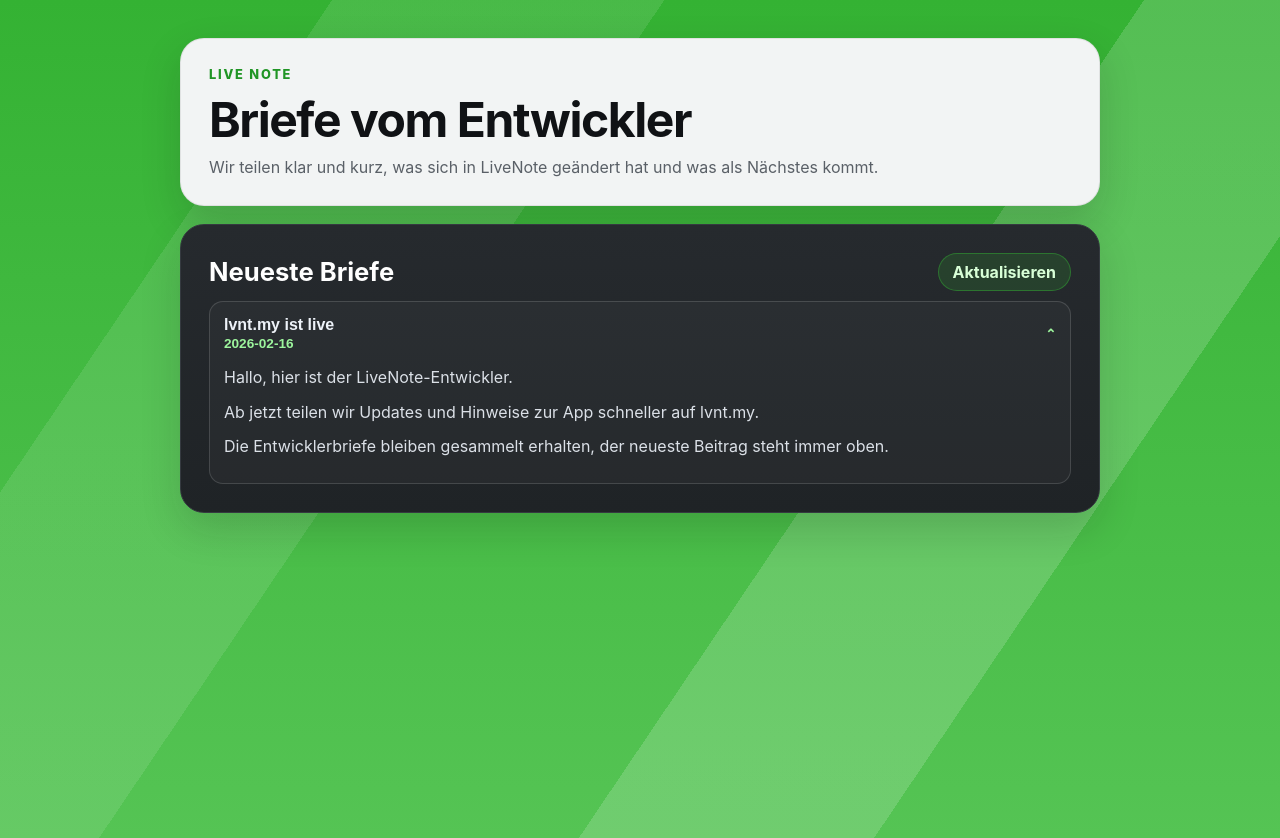
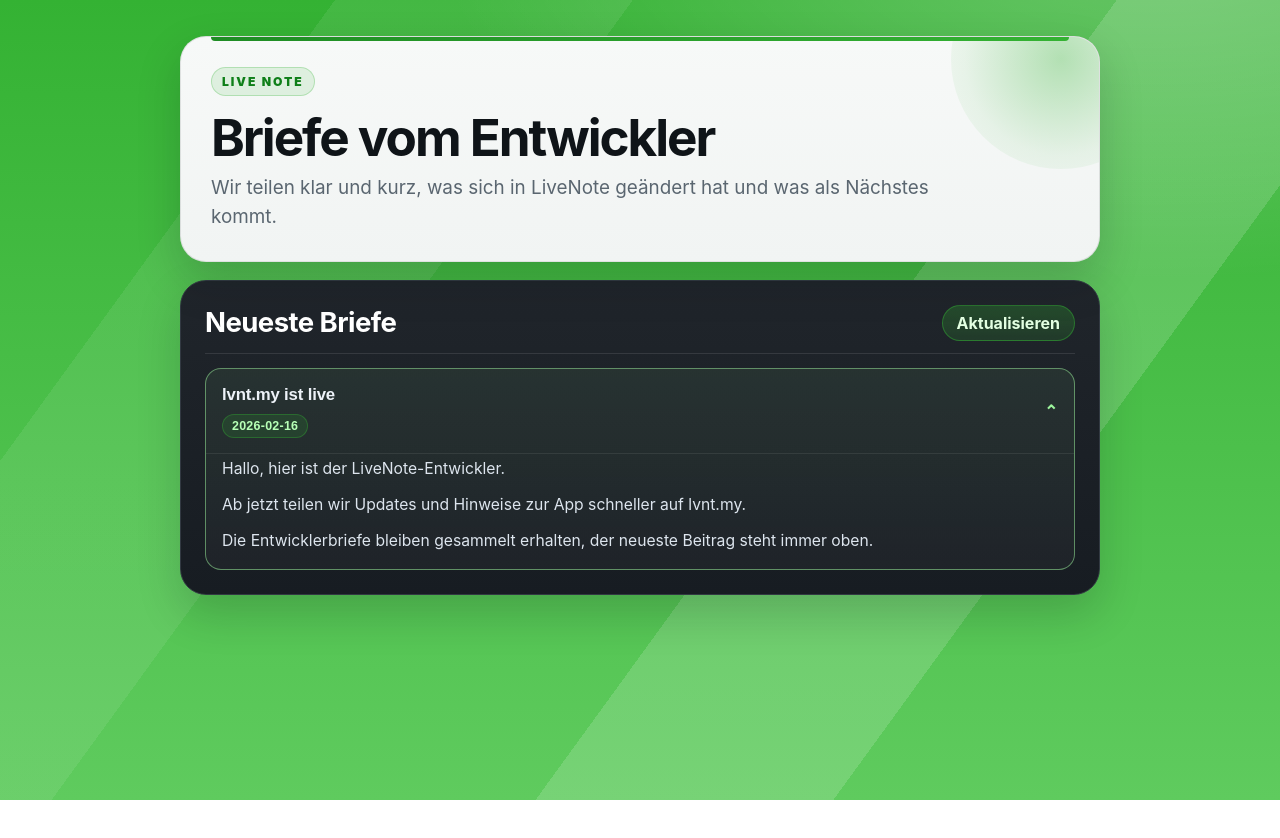
Before and after one commit to dev-mjkoo/livenote_server, a website: page public/letter/de/index.html in a window 1280 px wide. After the commit the page ends 800 px from the top, so only its background shows below. Drawn offline with Linux system fonts and the light colour scheme.

Commit message:
Polish letter page UI layout and visual hierarchy

```diff
--- a/docs/styles.css
+++ b/docs/styles.css
@@ -1,12 +1,14 @@
 :root {
   --brand: #34b233;
-  --brand-2: #55c454;
-  --brand-deep: #209525;
-  --panel: #f2f4f4;
-  --ink: #101215;
-  --ink-soft: #5a6067;
-  --widget: #212326;
-  --widget-border: #353a40;
+  --brand-2: #5fcb5e;
+  --brand-deep: #1f8c24;
+  --panel: #f3f5f5;
+  --ink: #0f1418;
+  --ink-soft: #5a6670;
+  --widget: #20252b;
+  --widget-2: #171c22;
+  --widget-border: #323942;
+  --line-soft: rgba(15, 20, 24, 0.1);
   --white: #ffffff;
 }
 
@@ -14,83 +16,163 @@
   box-sizing: border-box;
 }
 
+html,
+body {
+  min-height: 100%;
+}
+
 body {
   margin: 0;
   font-family: "Pretendard", "SF Pro Display", "Segoe UI", "Apple SD Gothic Neo", sans-serif;
   color: var(--ink);
   background:
-    linear-gradient(124deg, transparent 0 62%, rgba(255, 255, 255, 0.16) 62% 78%, transparent 78%),
-    linear-gradient(124deg, transparent 0 18%, rgba(255, 255, 255, 0.1) 18% 36%, transparent 36%),
+    radial-gradient(1200px 600px at 90% -10%, rgba(255, 255, 255, 0.28), transparent 60%),
+    linear-gradient(126deg, transparent 0 60%, rgba(255, 255, 255, 0.15) 60% 76%, transparent 76%),
+    linear-gradient(126deg, transparent 0 18%, rgba(255, 255, 255, 0.08) 18% 34%, transparent 34%),
     linear-gradient(180deg, var(--brand), var(--brand-2));
-  min-height: 100vh;
 }
 
 .page {
   width: min(920px, 92vw);
-  margin: 38px auto;
+  margin: 36px auto 60px;
   display: grid;
   gap: 18px;
 }
 
 .hero,
 .card {
-  background: var(--panel);
-  border: 1px solid rgba(16, 18, 21, 0.08);
-  border-radius: 24px;
-  padding: 28px;
-  box-shadow: 0 16px 40px rgba(16, 18, 21, 0.16);
+  border-radius: 26px;
+  border: 1px solid var(--line-soft);
+  box-shadow: 0 18px 44px rgba(11, 16, 20, 0.18);
+}
+
+.hero {
+  position: relative;
+  overflow: hidden;
+  background: linear-gradient(180deg, #f7f9f8 0%, #f1f4f3 100%);
+  padding: 30px;
+}
+
+.hero::before {
+  content: "";
+  position: absolute;
+  top: -88px;
+  right: -72px;
+  width: 220px;
+  height: 220px;
+  border-radius: 999px;
+  background: radial-gradient(circle, rgba(52, 178, 51, 0.35) 0%, rgba(52, 178, 51, 0.08) 62%, transparent 100%);
+  pointer-events: none;
+}
+
+.hero::after {
+  content: "";
+  position: absolute;
+  left: 30px;
+  right: 30px;
+  top: 0;
+  height: 4px;
+  border-radius: 0 0 999px 999px;
+  background: linear-gradient(90deg, var(--brand-deep), var(--brand));
 }
 
 .eyebrow {
-  margin: 0 0 12px;
-  color: var(--brand-deep);
-  font-size: 0.8rem;
-  font-weight: 800;
-  letter-spacing: 0.14em;
+  display: inline-block;
+  margin: 0 0 14px;
+  color: #0f7f19;
+  font-size: 0.76rem;
+  font-weight: 900;
+  letter-spacing: 0.16em;
   text-transform: uppercase;
+  background: rgba(52, 178, 51, 0.12);
+  border: 1px solid rgba(52, 178, 51, 0.26);
+  border-radius: 999px;
+  padding: 6px 10px;
 }
 
 h1 {
   margin: 0 0 10px;
-  font-size: clamp(1.9rem, 4vw, 3rem);
-  line-height: 1.1;
-  letter-spacing: -0.03em;
-}
-
-h2 {
-  margin: 0;
-  font-size: clamp(1.2rem, 2.4vw, 1.6rem);
-  color: var(--white);
+  font-size: clamp(2rem, 4.3vw, 3.2rem);
+  line-height: 1.06;
+  letter-spacing: -0.04em;
 }
 
 .lead {
+  margin: 0;
+  max-width: 62ch;
   color: var(--ink-soft);
-  margin: 0;
+  font-size: clamp(1rem, 1.9vw, 1.18rem);
+  line-height: 1.5;
 }
 
 .updates-card {
-  background: linear-gradient(180deg, #262a2e 0%, #1f2326 100%);
+  background: linear-gradient(180deg, var(--widget) 0%, var(--widget-2) 100%);
   border-color: var(--widget-border);
+  padding: 24px;
 }
 
 .section-head {
   display: flex;
   align-items: center;
   justify-content: space-between;
-  gap: 12px;
-  margin-bottom: 10px;
+  gap: 14px;
+  margin-bottom: 14px;
+  padding-bottom: 12px;
+  border-bottom: 1px solid rgba(255, 255, 255, 0.1);
+}
+
+h2 {
+  margin: 0;
+  color: var(--white);
+  font-size: clamp(1.28rem, 2.3vw, 1.72rem);
+  line-height: 1.2;
+  letter-spacing: -0.02em;
+}
+
+.ghost {
+  border: 1px solid rgba(52, 178, 51, 0.46);
+  background: linear-gradient(180deg, rgba(52, 178, 51, 0.28), rgba(52, 178, 51, 0.16));
+  color: #e3ffe2;
+  border-radius: 999px;
+  padding: 9px 14px;
+  font: inherit;
+  font-weight: 700;
+  line-height: 1;
+  cursor: pointer;
+  transition: transform 0.15s ease, background-color 0.15s ease, border-color 0.15s ease;
+}
+
+.ghost:hover {
+  background: linear-gradient(180deg, rgba(52, 178, 51, 0.38), rgba(52, 178, 51, 0.24));
+  border-color: rgba(111, 224, 110, 0.8);
+  transform: translateY(-1px);
+}
+
+.ghost:active {
+  transform: translateY(0);
 }
 
 .letters {
   display: grid;
-  gap: 10px;
+  gap: 12px;
 }
 
 .letter-item {
   border: 1px solid rgba(255, 255, 255, 0.14);
-  border-radius: 14px;
-  background: rgba(255, 255, 255, 0.03);
+  border-radius: 16px;
+  background: linear-gradient(180deg, rgba(255, 255, 255, 0.04), rgba(255, 255, 255, 0.02));
   overflow: hidden;
+  transition: border-color 0.2s ease, background-color 0.2s ease, transform 0.2s ease;
+}
+
+.letter-item:hover {
+  border-color: rgba(157, 245, 157, 0.48);
+  transform: translateY(-1px);
+}
+
+.letter-item[data-open="true"] {
+  border-color: rgba(157, 245, 157, 0.5);
+  background: linear-gradient(180deg, rgba(157, 245, 157, 0.08), rgba(255, 255, 255, 0.03));
 }
 
 .letter-trigger {
@@ -101,27 +183,37 @@
   display: flex;
   align-items: center;
   justify-content: space-between;
-  gap: 12px;
-  padding: 14px;
+  gap: 14px;
+  padding: 15px 16px;
   text-align: left;
   cursor: pointer;
 }
 
 .letter-title {
-  font-size: 1rem;
-  font-weight: 700;
+  font-size: 1.05rem;
+  font-weight: 750;
+  line-height: 1.35;
+  letter-spacing: -0.01em;
 }
 
 .letter-meta {
-  color: #9df59d;
-  font-size: 0.85rem;
-  font-weight: 600;
-  margin-top: 2px;
+  display: inline-flex;
+  align-items: center;
+  margin-top: 7px;
+  border-radius: 999px;
+  padding: 4px 9px;
+  background: rgba(52, 178, 51, 0.15);
+  border: 1px solid rgba(52, 178, 51, 0.36);
+  color: #b7ffb6;
+  font-size: 0.78rem;
+  font-weight: 700;
+  letter-spacing: 0.02em;
 }
 
 .letter-chevron {
   color: #9df59d;
   font-weight: 800;
+  font-size: 1.05rem;
   transition: transform 0.2s ease;
 }
 
@@ -130,8 +222,9 @@
 }
 
 .letter-panel {
-  padding: 0 14px 14px;
-  color: #dbe0e7;
+  padding: 2px 16px 14px;
+  border-top: 1px solid rgba(255, 255, 255, 0.08);
+  color: #dde5ee;
 }
 
 .letter-panel[hidden] {
@@ -140,46 +233,62 @@
 
 .letter-panel p {
   margin: 0 0 10px;
-  line-height: 1.55;
+  line-height: 1.68;
+  font-size: 0.98rem;
+}
+
+.letter-panel p:last-child {
+  margin-bottom: 0;
 }
 
 .letter-empty {
-  color: #aab2be;
-  font-size: 0.9rem;
+  color: #aab4c1;
+  font-size: 0.92rem;
+  padding: 8px 2px;
 }
 
-.ghost {
-  border: 1px solid rgba(52, 178, 51, 0.45);
-  background: rgba(52, 178, 51, 0.18);
-  color: #d8ffd7;
-  border-radius: 999px;
-  padding: 8px 14px;
-  font: inherit;
-  font-weight: 700;
-  cursor: pointer;
-}
-
-.ghost:hover {
-  background: rgba(52, 178, 51, 0.28);
-}
-
-@media (max-width: 640px) {
+@media (max-width: 740px) {
   .page {
-    margin: 20px auto;
+    margin: 18px auto 34px;
+    gap: 14px;
   }
 
   .hero,
-  .card {
-    padding: 20px;
+  .updates-card {
     border-radius: 20px;
   }
 
+  .hero {
+    padding: 22px;
+  }
+
+  .hero::after {
+    left: 22px;
+    right: 22px;
+  }
+
+  .updates-card {
+    padding: 18px;
+  }
+
   .section-head {
-    flex-direction: column;
-    align-items: flex-start;
+    margin-bottom: 12px;
+    padding-bottom: 10px;
+  }
+
+  .letter-trigger {
+    padding: 13px 14px;
   }
 
   .letter-title {
-    font-size: 0.95rem;
+    font-size: 0.97rem;
+  }
+
+  .letter-panel {
+    padding: 0 14px 12px;
+  }
+
+  .ghost {
+    padding: 8px 12px;
   }
 }
--- a/public/styles.css
+++ b/public/styles.css
@@ -1,12 +1,14 @@
 :root {
   --brand: #34b233;
-  --brand-2: #55c454;
-  --brand-deep: #209525;
-  --panel: #f2f4f4;
-  --ink: #101215;
-  --ink-soft: #5a6067;
-  --widget: #212326;
-  --widget-border: #353a40;
+  --brand-2: #5fcb5e;
+  --brand-deep: #1f8c24;
+  --panel: #f3f5f5;
+  --ink: #0f1418;
+  --ink-soft: #5a6670;
+  --widget: #20252b;
+  --widget-2: #171c22;
+  --widget-border: #323942;
+  --line-soft: rgba(15, 20, 24, 0.1);
   --white: #ffffff;
 }
 
@@ -14,83 +16,163 @@
   box-sizing: border-box;
 }
 
+html,
+body {
+  min-height: 100%;
+}
+
 body {
   margin: 0;
   font-family: "Pretendard", "SF Pro Display", "Segoe UI", "Apple SD Gothic Neo", sans-serif;
   color: var(--ink);
   background:
-    linear-gradient(124deg, transparent 0 62%, rgba(255, 255, 255, 0.16) 62% 78%, transparent 78%),
-    linear-gradient(124deg, transparent 0 18%, rgba(255, 255, 255, 0.1) 18% 36%, transparent 36%),
+    radial-gradient(1200px 600px at 90% -10%, rgba(255, 255, 255, 0.28), transparent 60%),
+    linear-gradient(126deg, transparent 0 60%, rgba(255, 255, 255, 0.15) 60% 76%, transparent 76%),
+    linear-gradient(126deg, transparent 0 18%, rgba(255, 255, 255, 0.08) 18% 34%, transparent 34%),
     linear-gradient(180deg, var(--brand), var(--brand-2));
-  min-height: 100vh;
 }
 
 .page {
   width: min(920px, 92vw);
-  margin: 38px auto;
+  margin: 36px auto 60px;
   display: grid;
   gap: 18px;
 }
 
 .hero,
 .card {
-  background: var(--panel);
-  border: 1px solid rgba(16, 18, 21, 0.08);
-  border-radius: 24px;
-  padding: 28px;
-  box-shadow: 0 16px 40px rgba(16, 18, 21, 0.16);
+  border-radius: 26px;
+  border: 1px solid var(--line-soft);
+  box-shadow: 0 18px 44px rgba(11, 16, 20, 0.18);
+}
+
+.hero {
+  position: relative;
+  overflow: hidden;
+  background: linear-gradient(180deg, #f7f9f8 0%, #f1f4f3 100%);
+  padding: 30px;
+}
+
+.hero::before {
+  content: "";
+  position: absolute;
+  top: -88px;
+  right: -72px;
+  width: 220px;
+  height: 220px;
+  border-radius: 999px;
+  background: radial-gradient(circle, rgba(52, 178, 51, 0.35) 0%, rgba(52, 178, 51, 0.08) 62%, transparent 100%);
+  pointer-events: none;
+}
+
+.hero::after {
+  content: "";
+  position: absolute;
+  left: 30px;
+  right: 30px;
+  top: 0;
+  height: 4px;
+  border-radius: 0 0 999px 999px;
+  background: linear-gradient(90deg, var(--brand-deep), var(--brand));
 }
 
 .eyebrow {
-  margin: 0 0 12px;
-  color: var(--brand-deep);
-  font-size: 0.8rem;
-  font-weight: 800;
-  letter-spacing: 0.14em;
+  display: inline-block;
+  margin: 0 0 14px;
+  color: #0f7f19;
+  font-size: 0.76rem;
+  font-weight: 900;
+  letter-spacing: 0.16em;
   text-transform: uppercase;
+  background: rgba(52, 178, 51, 0.12);
+  border: 1px solid rgba(52, 178, 51, 0.26);
+  border-radius: 999px;
+  padding: 6px 10px;
 }
 
 h1 {
   margin: 0 0 10px;
-  font-size: clamp(1.9rem, 4vw, 3rem);
-  line-height: 1.1;
-  letter-spacing: -0.03em;
-}
-
-h2 {
-  margin: 0;
-  font-size: clamp(1.2rem, 2.4vw, 1.6rem);
-  color: var(--white);
+  font-size: clamp(2rem, 4.3vw, 3.2rem);
+  line-height: 1.06;
+  letter-spacing: -0.04em;
 }
 
 .lead {
+  margin: 0;
+  max-width: 62ch;
   color: var(--ink-soft);
-  margin: 0;
+  font-size: clamp(1rem, 1.9vw, 1.18rem);
+  line-height: 1.5;
 }
 
 .updates-card {
-  background: linear-gradient(180deg, #262a2e 0%, #1f2326 100%);
+  background: linear-gradient(180deg, var(--widget) 0%, var(--widget-2) 100%);
   border-color: var(--widget-border);
+  padding: 24px;
 }
 
 .section-head {
   display: flex;
   align-items: center;
   justify-content: space-between;
-  gap: 12px;
-  margin-bottom: 10px;
+  gap: 14px;
+  margin-bottom: 14px;
+  padding-bottom: 12px;
+  border-bottom: 1px solid rgba(255, 255, 255, 0.1);
+}
+
+h2 {
+  margin: 0;
+  color: var(--white);
+  font-size: clamp(1.28rem, 2.3vw, 1.72rem);
+  line-height: 1.2;
+  letter-spacing: -0.02em;
+}
+
+.ghost {
+  border: 1px solid rgba(52, 178, 51, 0.46);
+  background: linear-gradient(180deg, rgba(52, 178, 51, 0.28), rgba(52, 178, 51, 0.16));
+  color: #e3ffe2;
+  border-radius: 999px;
+  padding: 9px 14px;
+  font: inherit;
+  font-weight: 700;
+  line-height: 1;
+  cursor: pointer;
+  transition: transform 0.15s ease, background-color 0.15s ease, border-color 0.15s ease;
+}
+
+.ghost:hover {
+  background: linear-gradient(180deg, rgba(52, 178, 51, 0.38), rgba(52, 178, 51, 0.24));
+  border-color: rgba(111, 224, 110, 0.8);
+  transform: translateY(-1px);
+}
+
+.ghost:active {
+  transform: translateY(0);
 }
 
 .letters {
   display: grid;
-  gap: 10px;
+  gap: 12px;
 }
 
 .letter-item {
   border: 1px solid rgba(255, 255, 255, 0.14);
-  border-radius: 14px;
-  background: rgba(255, 255, 255, 0.03);
+  border-radius: 16px;
+  background: linear-gradient(180deg, rgba(255, 255, 255, 0.04), rgba(255, 255, 255, 0.02));
   overflow: hidden;
+  transition: border-color 0.2s ease, background-color 0.2s ease, transform 0.2s ease;
+}
+
+.letter-item:hover {
+  border-color: rgba(157, 245, 157, 0.48);
+  transform: translateY(-1px);
+}
+
+.letter-item[data-open="true"] {
+  border-color: rgba(157, 245, 157, 0.5);
+  background: linear-gradient(180deg, rgba(157, 245, 157, 0.08), rgba(255, 255, 255, 0.03));
 }
 
 .letter-trigger {
@@ -101,27 +183,37 @@
   display: flex;
   align-items: center;
   justify-content: space-between;
-  gap: 12px;
-  padding: 14px;
+  gap: 14px;
+  padding: 15px 16px;
   text-align: left;
   cursor: pointer;
 }
 
 .letter-title {
-  font-size: 1rem;
-  font-weight: 700;
+  font-size: 1.05rem;
+  font-weight: 750;
+  line-height: 1.35;
+  letter-spacing: -0.01em;
 }
 
 .letter-meta {
-  color: #9df59d;
-  font-size: 0.85rem;
-  font-weight: 600;
-  margin-top: 2px;
+  display: inline-flex;
+  align-items: center;
+  margin-top: 7px;
+  border-radius: 999px;
+  padding: 4px 9px;
+  background: rgba(52, 178, 51, 0.15);
+  border: 1px solid rgba(52, 178, 51, 0.36);
+  color: #b7ffb6;
+  font-size: 0.78rem;
+  font-weight: 700;
+  letter-spacing: 0.02em;
 }
 
 .letter-chevron {
   color: #9df59d;
   font-weight: 800;
+  font-size: 1.05rem;
   transition: transform 0.2s ease;
 }
 
@@ -130,8 +222,9 @@
 }
 
 .letter-panel {
-  padding: 0 14px 14px;
-  color: #dbe0e7;
+  padding: 2px 16px 14px;
+  border-top: 1px solid rgba(255, 255, 255, 0.08);
+  color: #dde5ee;
 }
 
 .letter-panel[hidden] {
@@ -140,46 +233,62 @@
 
 .letter-panel p {
   margin: 0 0 10px;
-  line-height: 1.55;
+  line-height: 1.68;
+  font-size: 0.98rem;
+}
+
+.letter-panel p:last-child {
+  margin-bottom: 0;
 }
 
 .letter-empty {
-  color: #aab2be;
-  font-size: 0.9rem;
+  color: #aab4c1;
+  font-size: 0.92rem;
+  padding: 8px 2px;
 }
 
-.ghost {
-  border: 1px solid rgba(52, 178, 51, 0.45);
-  background: rgba(52, 178, 51, 0.18);
-  color: #d8ffd7;
-  border-radius: 999px;
-  padding: 8px 14px;
-  font: inherit;
-  font-weight: 700;
-  cursor: pointer;
-}
-
-.ghost:hover {
-  background: rgba(52, 178, 51, 0.28);
-}
-
-@media (max-width: 640px) {
+@media (max-width: 740px) {
   .page {
-    margin: 20px auto;
+    margin: 18px auto 34px;
+    gap: 14px;
   }
 
   .hero,
-  .card {
-    padding: 20px;
+  .updates-card {
     border-radius: 20px;
   }
 
+  .hero {
+    padding: 22px;
+  }
+
+  .hero::after {
+    left: 22px;
+    right: 22px;
+  }
+
+  .updates-card {
+    padding: 18px;
+  }
+
   .section-head {
-    flex-direction: column;
-    align-items: flex-start;
+    margin-bottom: 12px;
+    padding-bottom: 10px;
+  }
+
+  .letter-trigger {
+    padding: 13px 14px;
   }
 
   .letter-title {
-    font-size: 0.95rem;
+    font-size: 0.97rem;
+  }
+
+  .letter-panel {
+    padding: 0 14px 12px;
+  }
+
+  .ghost {
+    padding: 8px 12px;
   }
 }
```
